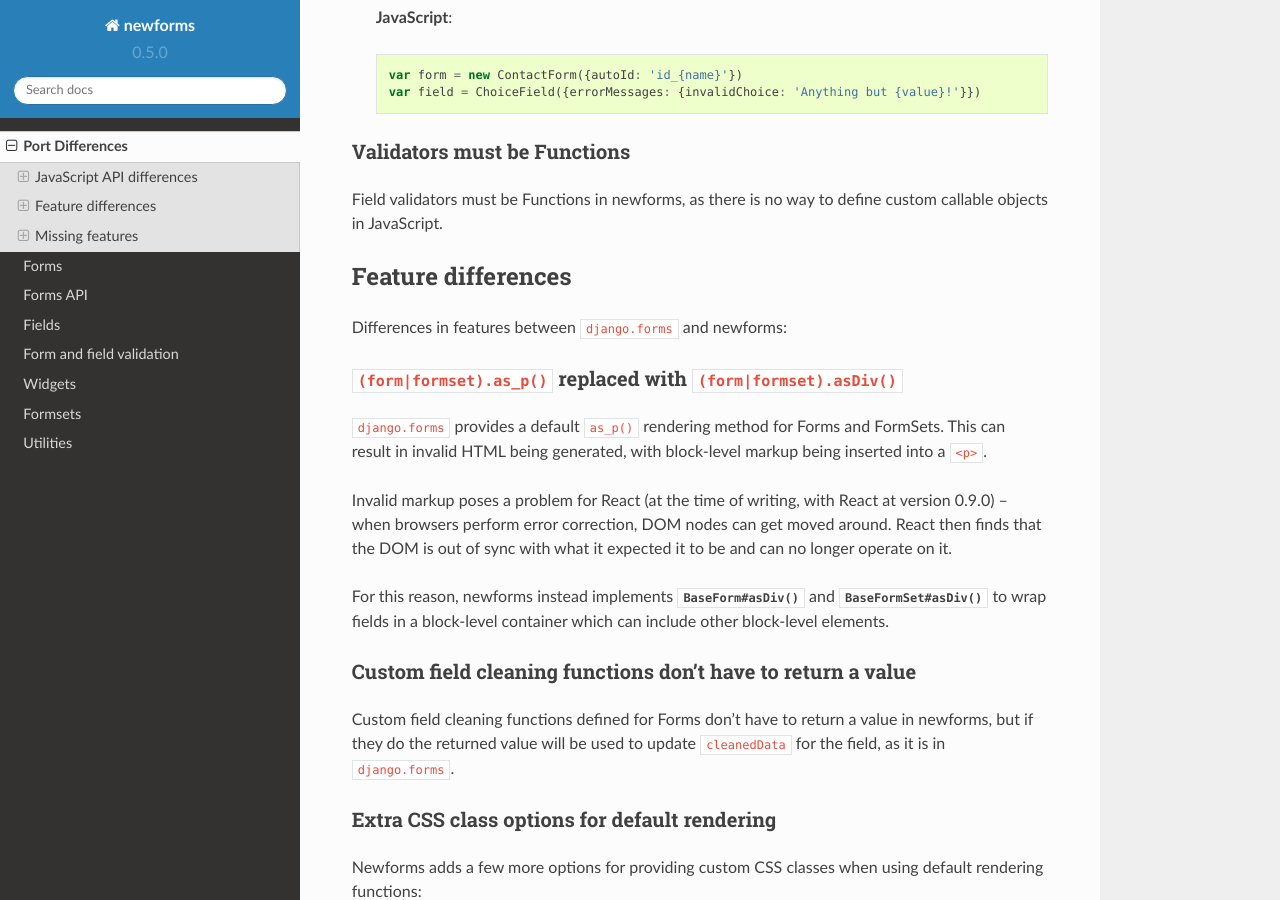
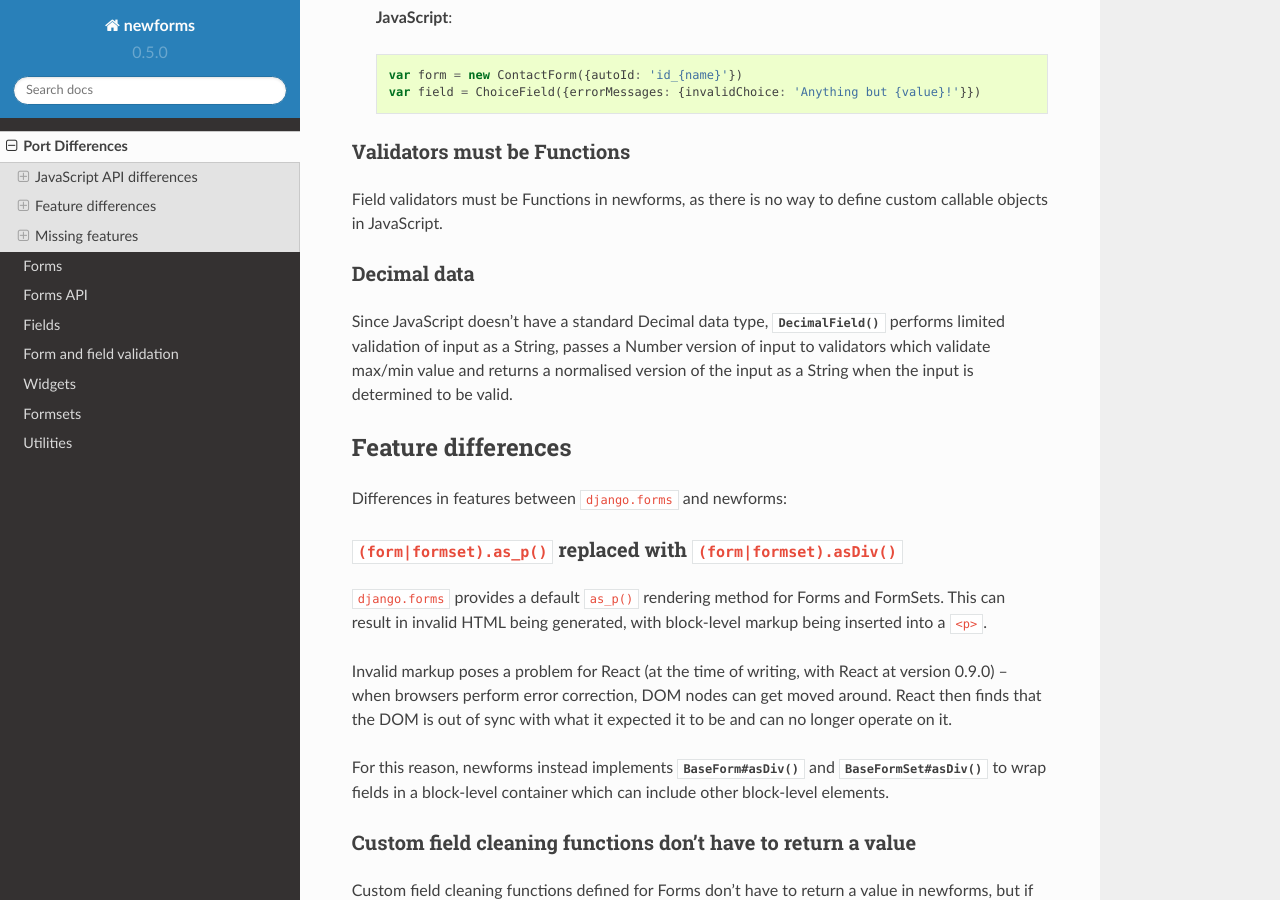
Before and after one commit to insin/newforms, a Sphinx documentation site: the page built from docs/port_differences.rst, in a window 1280 px wide and 900 px high, scrolled down 3176 px. Built offline with Sphinx 7.4.7 and the Read the Docs theme 2.0.0, drawn with Linux system fonts in a browser that asks for light colours; some of the changed text lies outside the part shown.

Commit message:
Added another port JavaScript API difference and missing feature [ci skip]

```diff
--- a/docs/port_differences.rst
+++ b/docs/port_differences.rst
@@ -142,6 +142,15 @@ Validators must be Functions
 Field validators must be Functions in newforms, as there is no way to define
 custom callable objects in JavaScript.
 
+Decimal data
+------------
+
+Since JavaScript doesn't have a standard Decimal data type,
+:js:class:`DecimalField` performs limited validation of input as a String,
+passes a Number version of input to validators which validate max/min value and
+returns a normalised version of the input as a String when the input is
+determined to be valid.
+
 Feature differences
 ===================
 
@@ -222,3 +231,13 @@ whichever one you're using, if you're even using one.
 It may be possible to provide a means of telling newforms how your model layer
 works and basing equivalent functionality on that, but for now newforms leaves
 creating Forms and FormSets for working with your model layer up to you.
+
+Localisation
+------------
+
+Newforms doesn't have a localisaton layer, so features which depend on Django's
+haven't been ported:
+
+* The core ``localize`` argument for Fields isn't present in newforms.
+* Separators for Fields which take numeric input aren't localised.
+* Default date and time formats in date/time Fields aren't localised.
```
